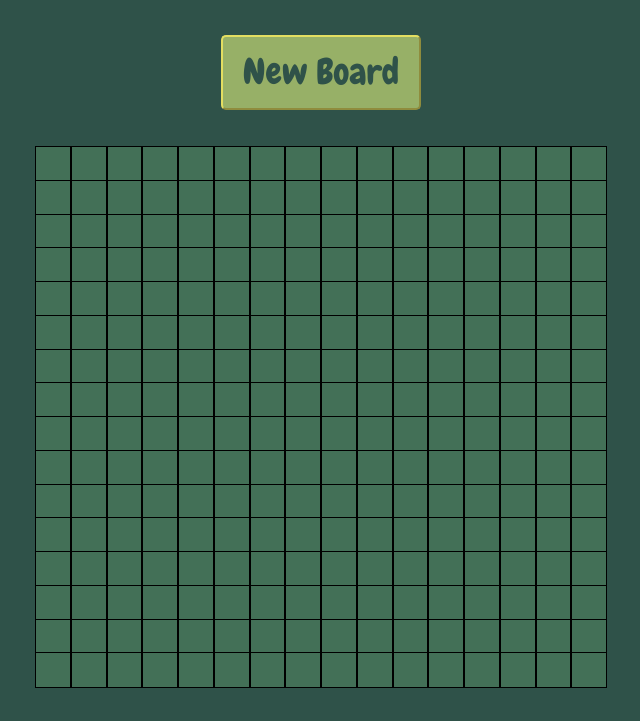
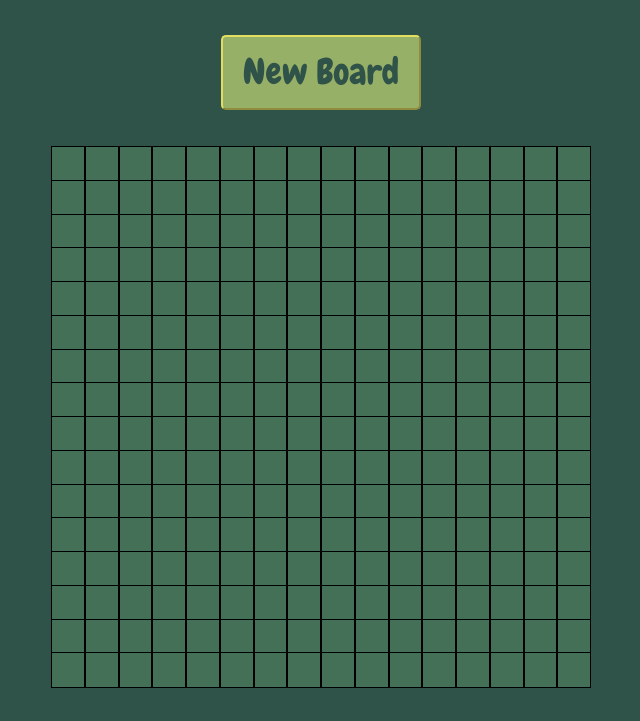
Before and after one commit to andrasszentgyorgyi/odin-etch-a-sketch, a plain HTML site: page index.html in a window 1280 px wide. Shown: the part 79-800 px from the top of the page, without its empty margins (319-959 px from the left). Drawn offline with Linux system fonts and the light colour scheme; a web font is replaced by a local one.

Commit message:
Fixed bug where board width was not constant as the board size changed.

```diff
--- a/style.css
+++ b/style.css
@@ -1,5 +1,9 @@
 #container{
     max-height: 540;
+    display:flex;
+    flex-direction: column;
+    justify-content: center;
+    align-items: center;
 }
 
 body{
@@ -7,11 +11,11 @@ body{
 }
 
 .row{
+    height:6.25%;
+    width:540px;
     display:flex;
     justify-content: center;
     align-items: center;
-    height:6.25%;
-    width:100%;
 }
 
 .rowElement{
```
